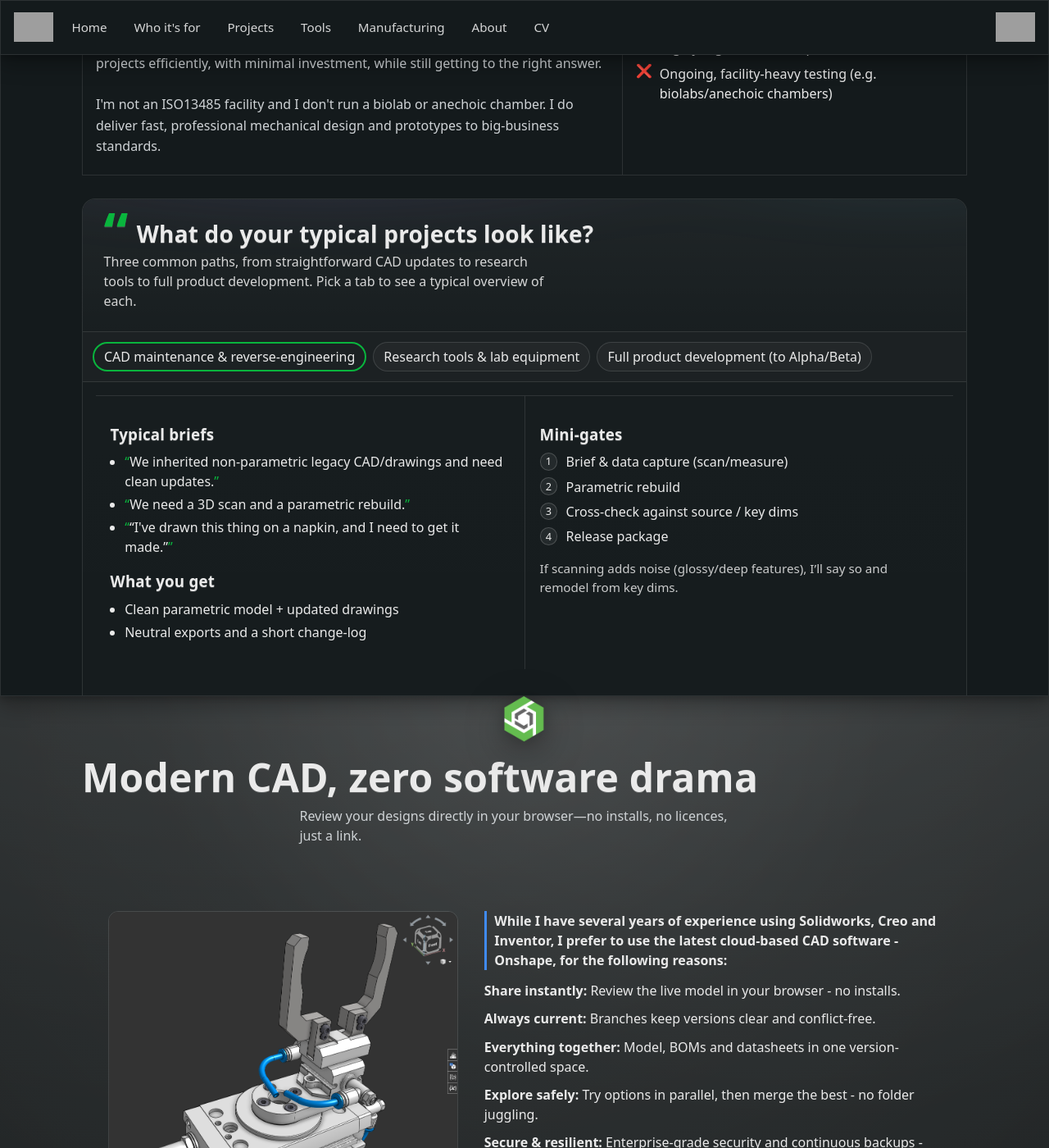
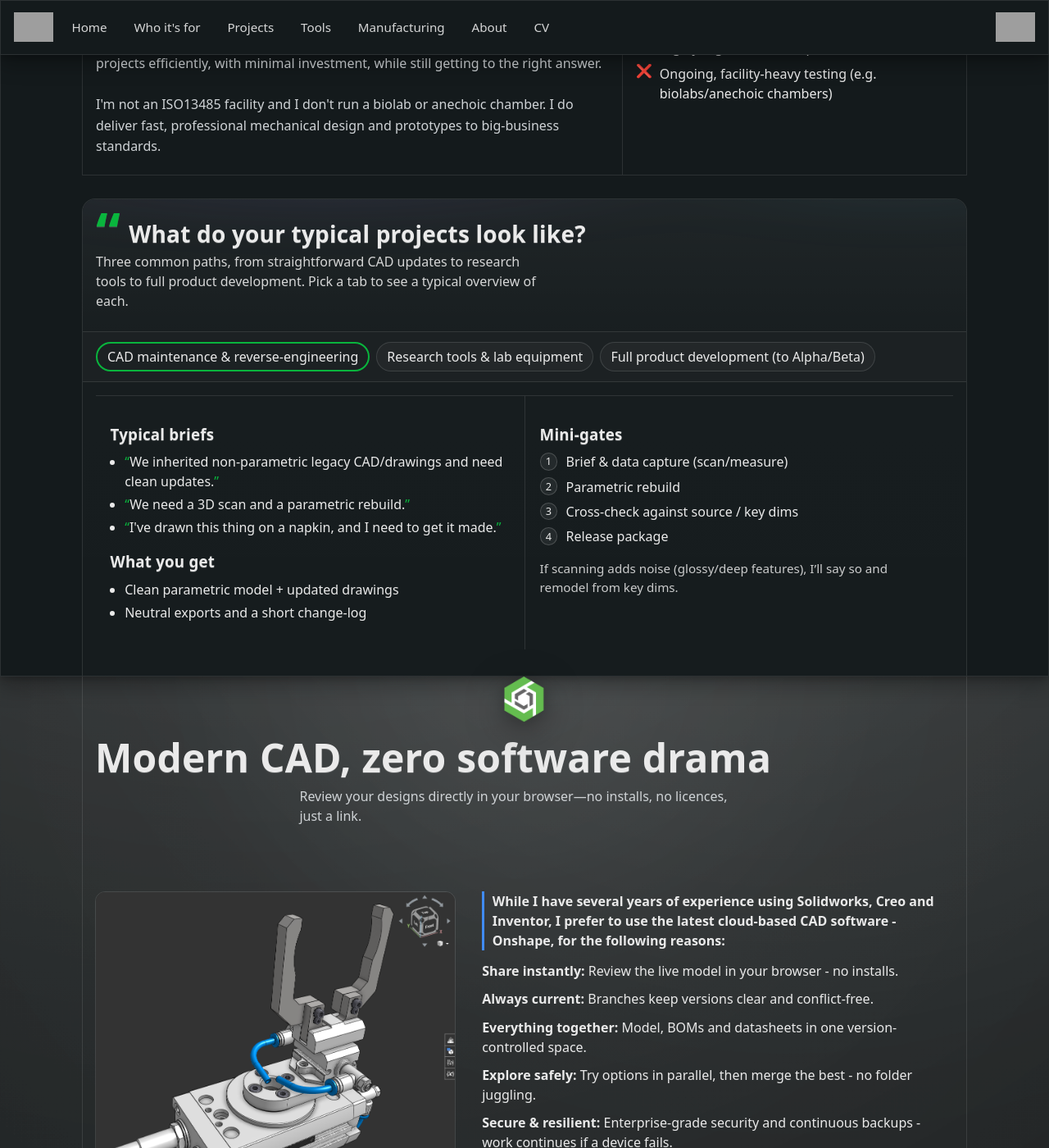
Before and after one commit to JamesAIzzard/jamesaizzard.github.io, a Jekyll site: the page built from index.html, in a window 1280 px wide and 1400 px high, scrolled down 1293 px. Shown: the whole window at 82% size. Built offline with Jekyll 4.4.1, drawn with Linux system fonts in a browser that asks for light colours; some web fonts are replaced; grey boxes are pictures that could not be loaded.

Commit message:
Refactor project types and manufacturing sections: update padding for uniformity; enhance gutter styling for improved visual consistency

```diff
--- a/_includes/project_types.html
+++ b/_includes/project_types.html
@@ -30,7 +30,7 @@
               <ul class="pt-list">
                 <li class="mini-quote">We inherited non-parametric legacy CAD/drawings and need clean updates.</li>
                 <li class="mini-quote">We need a 3D scan and a parametric rebuild.</li>
-                <li class="mini-quote">“I've drawn this thing on a napkin, and I need to get it made.”</li>
+                <li class="mini-quote">I've drawn this thing on a napkin, and I need to get it made.</li>
               </ul>
               <h3>What you get</h3>
               <ul class="pt-list">
--- a/_sass/components/_manufacturing.scss
+++ b/_sass/components/_manufacturing.scss
@@ -17,6 +17,9 @@
 .pill-switcher-container > .container > p {
   margin-bottom: 1.75rem;
 }
+
+/* Uniform side gutters from the vertical rails for all content in this section */
+#manufacturing > .container { padding-inline: var(--rail-gutter); }
 
 .pill-buttons-wrap {
   position: relative;
@@ -148,3 +151,28 @@
     margin-bottom: 0;
   }
 }
+
+/* Continue the container edge lines through the manufacturing section,
+   aligning with the shared container width and ending at the section's bottom border */
+#manufacturing {
+  position: relative;
+}
+
+#manufacturing::before,
+#manufacturing::after {
+  content: "";
+  position: absolute;
+  top: 0;
+  bottom: 0;
+  width: 0;
+  border-left: 1px solid var(--panel-edge);
+  pointer-events: none;
+}
+
+#manufacturing::before {
+  left: calc(50% - (min(calc(100% - 2 * var(--container-inline-gutter)), var(--maxw)) / 2));
+}
+
+#manufacturing::after {
+  right: calc(50% - (min(calc(100% - 2 * var(--container-inline-gutter)), var(--maxw)) / 2));
+}
--- a/_sass/components/_modern_cad.scss
+++ b/_sass/components/_modern_cad.scss
@@ -34,7 +34,8 @@
 /* Layout: simple flex, mobile first */
 #onshape-stage {
     margin-top: clamp(1.5rem, 4vw, 3rem);
-    padding: clamp(1rem, 3vw, 2rem);
+    padding-block: clamp(1rem, 3vw, 2rem);
+    padding-inline: 0; /* inline gutters come from the section container */
     display: flex;
     flex-direction: column;
     gap: 1.25rem;
@@ -106,8 +107,37 @@
     text-align: center;
 }
 
+/* Uniform side gutters from the vertical rails for all content in this section */
+#modern-cad > .container { padding-inline: var(--rail-gutter); }
+
 @media (min-width: 900px) {
     #onshape-copy a.button {
         width: max-content;
     }
 }
+
+/* Continue the container edge lines down this section */
+#modern-cad {
+    position: relative;
+}
+
+#modern-cad::before,
+#modern-cad::after {
+    content: "";
+    position: absolute;
+    top: 0;
+    bottom: 0;
+    width: 0;
+    border-left: 1px solid var(--panel-edge);
+    pointer-events: none;
+}
+
+/* Left line aligned to container's left edge */
+#modern-cad::before {
+    left: calc(50% - (min(calc(100% - 2 * var(--container-inline-gutter)), var(--maxw)) / 2));
+}
+
+/* Right line aligned to container's right edge */
+#modern-cad::after {
+    right: calc(50% - (min(calc(100% - 2 * var(--container-inline-gutter)), var(--maxw)) / 2));
+}
--- a/_sass/components/_style.scss
+++ b/_sass/components/_style.scss
@@ -10,6 +10,7 @@
   /* Shared layout tokens */
   --container-inline-gutter: 1rem; /* matches 100% - 2rem container rule */
   --edge-border: 1px; /* for border-aligned content widths */
+  --rail-gutter: clamp(0.8rem, 2.2vw, 1rem); /* uniform inset from the vertical rails */
 }
 
 html {
--- a/_sass/components/_where_fits.scss
+++ b/_sass/components/_where_fits.scss
@@ -45,7 +45,7 @@
 }
 
 .wf-cell {
-  padding: 1rem 1rem 0.9rem;
+  padding: 1rem var(--rail-gutter) 0.9rem; /* uniform rail gutter at sides */
 }
 
 /* Maintain the previous visual spacing without pushing borders down */
--- a/_sass/components/project_types.scss
+++ b/_sass/components/project_types.scss
@@ -21,6 +21,7 @@
   }
 
   .pt-header { padding: clamp(1.1rem, 3vw, 1.6rem); }
+  .pt-header { padding-inline: var(--rail-gutter); }
 
   .pt-title {
     font-size: clamp(1.25rem, 2.2vw, 1.75rem);
@@ -38,7 +39,7 @@
   .pt-tablist {
     display: flex;
     gap: 0.5rem;
-    padding: 0.75rem;
+    padding: 0.75rem var(--rail-gutter);
     border-top: 1px solid var(--panel-edge);
     border-bottom: 1px solid var(--panel-edge);
     flex-wrap: wrap;
@@ -48,9 +49,10 @@
 
   /* Panels wrap the two-column grid */
   .pt-panels {
-    padding: clamp(0.5rem, 2.2vw, 1rem);
-    /* more breathing room before the section border */
+    /* top/bottom spacing unchanged; unify side gutters to the rail */
+    padding-top: clamp(0.5rem, 2.2vw, 1rem);
     padding-bottom: clamp(1.2rem, 3vw, 2rem);
+    padding-inline: var(--rail-gutter);
   }
 
   [role="tabpanel"] { outline: none; }
```
